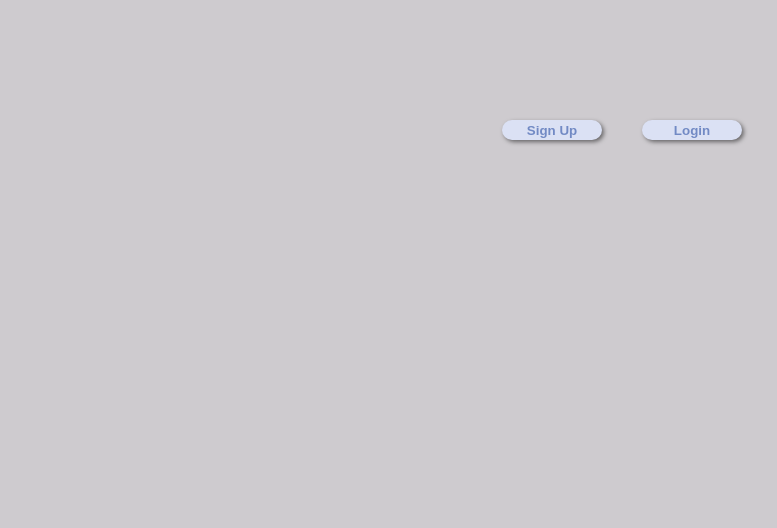
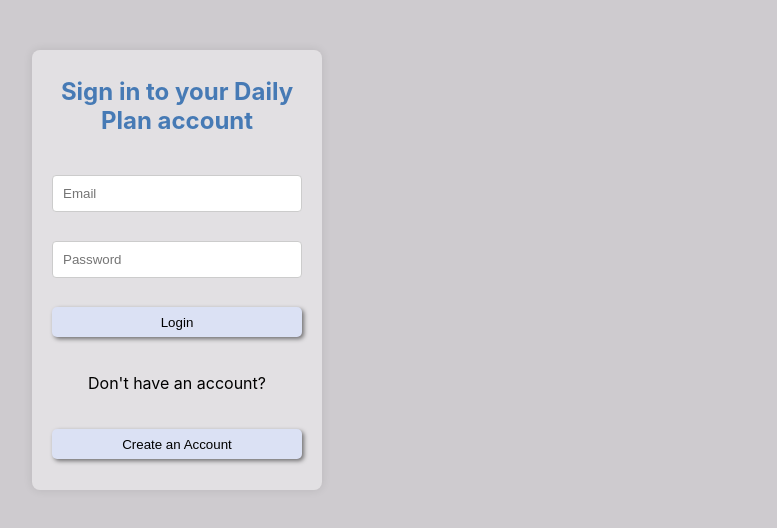
Before and after one commit to MadsJohnson/madison-johnson-capstone, a React (Create React App) app: page / in a window 1280 px wide. Shown: the top 528 px of the page, without its empty margins (18-795 px from the left). Built offline with nearby package versions, Linux system fonts and the light colour scheme.

Commit message:
handle submit for login and style login/sign up pages

```diff
--- a/src/App.js
+++ b/src/App.js
@@ -7,6 +7,7 @@ import MainPage from './Pages/MainPage/MainPage';
 import DayPage from './Pages/DayPage/DayPage'
 import HomePage from './Pages/HomePage/HomePage';
 import Login from './Components/Login/Login';
+import SignUp from './Components/SignUp/SignUp';
 
 function App() {
 
@@ -16,8 +17,8 @@ function App() {
 
       <BrowserRouter>
         <Routes>
-          <Route path="/" element={<HomePage />} />
-          <Route path="/login" element={<Login />} />
+          <Route path="/" element={<Login />} />
+          <Route path="/signup" element={<SignUp />} />
           <Route exact path='/mainpage' element={<PrivateRoute element={<MainPage/>}/> }/>
           <Route exact path='/day/:date' element={<PrivateRoute element={<DayPage/>}/> }/>
         </Routes>
--- a/src/Components/Login/Login.js
+++ b/src/Components/Login/Login.js
@@ -1,7 +1,8 @@
 import React, { useState } from 'react';
 import axios from 'axios';
-import { useNavigate } from 'react-router-dom';
+import { Link, useNavigate } from 'react-router-dom';
 import { fetchUserProfile, loginUrl } from '../../utils';
+import './Login.scss'
 
 const Login = () => {
     const navigate = useNavigate();
@@ -54,33 +55,34 @@ const Login = () => {
     };
 
 
-    const renderSignupButton = () => (
-        <button className="btn btn-primary" onClick={() => setIsSignedUp(true)}>
-            Signup
-        </button>
-    );
-
     return (
-        <div className="App">
-            <h1>Login</h1>
+        <div className="loginPage">
+            <h1 className="loginPage__title">Sign in to your Daily Plan account</h1>
             {isLoginError && <label style={{ color: "red" }}>{errorMessage}</label>}
-            <form onSubmit={handleLogin}>
-                <div className="form-group">
-                    <label htmlFor="username">Username:</label>
-                    <input type="text" id="username" name="username" />
+            <div className="loginPage__form-container">
+                <form className="loginPage__form" onSubmit={handleLogin}>
+                    <div className="loginPage__form-group">
+                        <label className="loginPage__form-group--subtitle">Username:</label>
+                        <br></br>
+                        <input className="loginPage__form-group--input" type="text" id="username" name="username" placeholder="Email" />
                     </div>
-                <div className="form-group">
-                    <label htmlFor="password">Password:</label>
-                    <input type="password" id="password" name="password" />
+                    <div className="loginPage__form-group">
+                        <label htmlFor="password" className="loginPage__form-group--subtitle">Password:</label>
+                        <br></br>
+                        <input className="loginPage__form-group--input" type="password" id="password" name="password" placeholder="Password" />
                     </div>
-                <button className="btn btn-primary" type="submit" disabled={loading}>
+                    <button className="loginPage__button" type="submit" disabled={loading}>
                         {loading ? 'Logging In...' : 'Login'}
                     </button>
                 </form>
-            <br />
-            <div>
-                Don't have an account? {renderSignupButton()}
+                <div className="loginPage__signup">
+                    <p className="loginPage__copy">Don't have an account?</p>
+                    <Link to="/signup" className="btn btn-primary">
+                        <button className="loginPage__button">Create an Account</button>
+                    </Link>
                 </div>
+            </div>
+
         </div>
     );
 };
--- a/src/Components/Login/Login.scss
+++ b/src/Components/Login/Login.scss
@@ -0,0 +1,77 @@
+.loginPage {
+    display: flex;
+    flex-direction: column;
+    align-items: center;
+    justify-content: center;
+    height: 50vh;
+    margin: 50px;
+    background-color: rgba(255, 255, 255, 0.4);
+    padding: 20px;
+    border-radius: 8px;
+    box-shadow: 0 0 10px rgba(0, 0, 0, 0.1);
+    width: 250px;
+
+    &__title {
+        font-size: 24px;
+        margin-bottom: 20px;
+        text-align: center;
+    }
+
+    &__form {
+        width: 100%;
+        display: flex;
+        flex-direction: column;
+        align-items: center;
+    }
+
+    &__form-container {
+        display: flex;
+        flex-direction: column;
+        align-items: center;
+        width: 100%;
+    }
+
+    &__form-group {
+        margin-bottom: 9px;
+        width: 100%;
+
+        &--subtitle {
+            display: none;
+
+        }
+
+        &--input {
+            width: 100%;
+            padding: 10px;
+            border: 1px solid #ccc;
+            border-radius: 4px;
+            box-sizing: border-box;
+        }
+
+    }
+
+
+    &__copy {
+        text-align: center;
+    }
+
+    &__signup {
+        width: 100%;
+    }
+
+
+    &__button {
+        background-color: #dbe1f4;
+        border: none;
+        border-radius: 5px;
+        width: 100%;
+        height: 30px;
+        margin: 20px  0;
+        box-shadow: 2px 2px 4px rgba(0, 0, 0, 0.5);
+    }
+
+    &__button:hover {
+        background-color: #0056b3;
+    }
+
+}
--- a/src/Components/SignUp/SignUp.js
+++ b/src/Components/SignUp/SignUp.js
@@ -0,0 +1,75 @@
+import React, { useState } from 'react';
+import axios from 'axios';
+import { Link, useNavigate } from 'react-router-dom';
+import { signupUrl } from '../../utils';
+import './SignUp.scss'
+
+const Signup = () => {
+    const navigate = useNavigate();
+    const [isSignupError, setIsSignupError] = useState(false);
+    const [errorMessage, setErrorMessage] = useState("");
+    const [loading, setLoading] = useState(false);
+
+    const handleSignup = async (e) => {
+        e.preventDefault();
+        setLoading(true);
+
+        const username = e.target.username ? e.target.username.value : '';
+        const password = e.target.password ? e.target.password.value : '';
+        const name = e.target.name ? e.target.name.value : '';
+
+        if (!username || !password || !name) {
+            setLoading(false);
+            // Handle validation error
+            return;
+        }
+
+        try {
+            await axios.post(signupUrl, { username, password, name });
+
+            setLoading(false);
+            // Redirect to Login page
+            navigate('/');
+        } catch (error) {
+            console.error('Signup error:', error);
+            setLoading(false);
+            setErrorMessage(error.response?.data?.error?.message || 'Unknown error occurred');
+        }
+    };
+
+
+    return (
+        <div className="signupPage">
+            <h1 className="signupPage__title">Signup for a Daily Plan account</h1>
+            {isSignupError && <label style={{ color: "red" }}>{errorMessage}</label>}
+            <div className="signupPage__form-container">
+                <form className="signupPage__form" onSubmit={handleSignup}>
+                    <div className="signupPage__form-group">
+                        <label className="signupPage__form-group--subtitle" htmlFor="name">Name:</label>
+                        <input className="signupPage__form-group--input" type="text" id="name" name="name" placeholder='name'/>
+                    </div>
+                    <div className="signupPage__form-group">
+                        <label  className="signupPage__form-group--subtitle" htmlFor="username">Username:</label>
+                        <input className="signupPage__form-group--input"  type="text" id="username" name="username" placeholder='username' />
+                    </div>
+                    <div className="signupPage__form-group">
+                        <label className="signupPage__form-group--subtitle" htmlFor="password">Password:</label>
+                        <input  className="signupPage__form-group--input" type="password" id="password" name="password" placeholder='password' />
+                    </div>
+                    <button className="signupPage__button" type="submit" disabled={loading}>
+                        {loading ? 'Signing Up...' : 'Signup'}
+                    </button>
+                </form>
+                <div className="signupPage__signup">
+                    <p className="signupPage__copy" >Already have an account?</p>
+                    <Link to="/" className="btn btn-primary">
+                        <button className="signupPage__button">Login</button>
+
+                    </Link>
+                </div>
+            </div>
+        </div>
+    );
+};
+
+export default Signup;
--- a/src/Components/SignUp/SignUp.scss
+++ b/src/Components/SignUp/SignUp.scss
@@ -0,0 +1,77 @@
+.signupPage {
+    display: flex;
+    flex-direction: column;
+    align-items: center;
+    justify-content: center;
+    height: 50vh;
+    margin: 50px;
+    background-color: rgba(255, 255, 255, 0.4);
+    padding: 20px;
+    border-radius: 8px;
+    box-shadow: 0 0 10px rgba(0, 0, 0, 0.1);
+    width: 250px;
+
+    &__title {
+        font-size: 24px;
+        margin-bottom: 20px;
+        text-align: center;
+    }
+
+    &__form {
+        width: 100%;
+        display: flex;
+        flex-direction: column;
+        align-items: center;
+    }
+
+    &__form-container {
+        display: flex;
+        flex-direction: column;
+        align-items: center;
+        width: 100%;
+    }
+
+    &__form-group {
+        margin-bottom: 9px;
+        width: 100%;
+
+        &--subtitle {
+            display: none;
+
+        }
+
+        &--input {
+            width: 100%;
+            padding: 10px;
+            border: 1px solid #ccc;
+            border-radius: 4px;
+            box-sizing: border-box;
+        }
+
+    }
+
+
+    &__copy {
+        text-align: center;
+    }
+
+    &__signup {
+        width: 100%;
+    }
+
+
+    &__button {
+        background-color: #dbe1f4;
+        border: none;
+        border-radius: 5px;
+        width: 100%;
+        height: 30px;
+        margin: 20px  0;
+        box-shadow: 2px 2px 4px rgba(0, 0, 0, 0.5);
+    }
+
+    &__button:hover {
+        background-color: #0056b3;
+    }
+
+}
```
Lines whose indentation alone changed are shown as unchanged.
